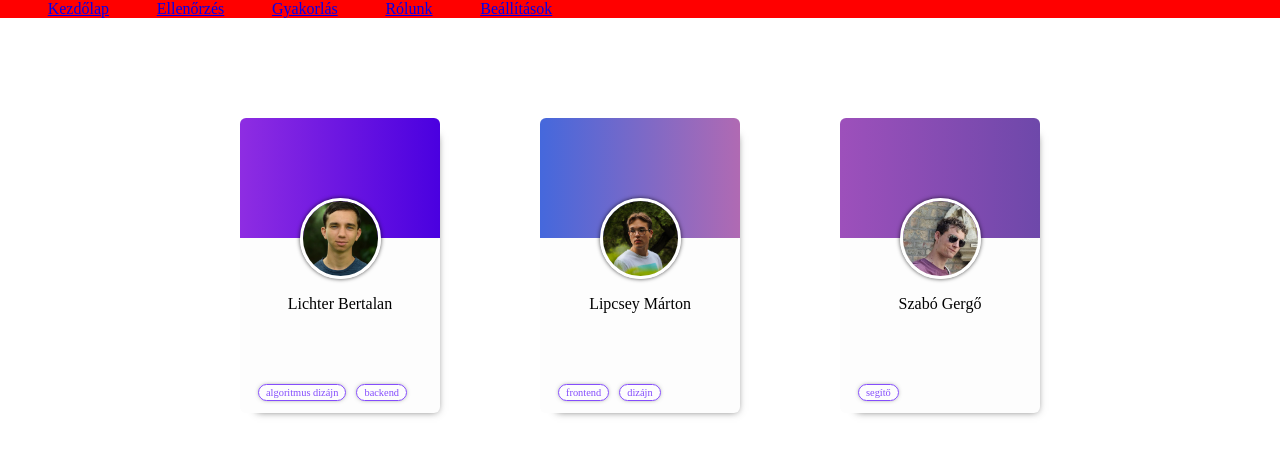
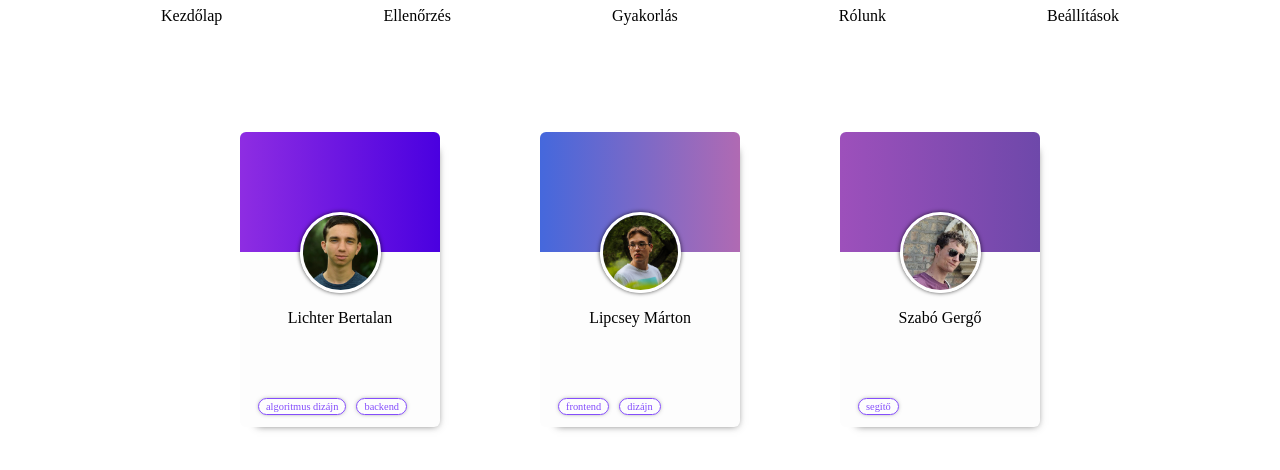
Before and after one commit to lichterberci/DerivativeCalculatorFrontend, a Next.js app: page /about in a window 1280 px wide. Shown: the top 470 px of the page. Built offline with nearby package versions, Linux system fonts and the light colour scheme.

Commit message:
hamburger menu looking cool

```diff
--- a/components/HamburgerMenu.tsx
+++ b/components/HamburgerMenu.tsx
@@ -13,37 +13,93 @@ export default function HamburgerMenu(props: { items: INavbarItemData[] }): JSX.
     const { items } = props;
 
     return(
-        <div className={styles.holderNuzi}>
-
-            <div style={{display:"flex", flexDirection:"row", maxWidth:600,alignItems:'center', justifyContent:'space-evenly'}}>
+        <div>
+            <div className={styles.holder}>
                 {
                     items.map((item, i) => {
                         return (
-                            <div className={styles.navBarItem} key={i}>
-                                <Link href={item.href}>
-                                    { item.name }
-                                </Link>
-                            </div>
+                            <Link key={i} className={styles.navBarItem} href={item.href}>
+                                { item.name }
+                            </Link>
                         );
                     })
                 }
             </div>
 
-            {/* <div className='relative p-2'>
-                <Menu customBurgerIcon={<HamburgerIcon />} width={'auto'} className='left-0 top-12' >
-                    <Links />
+            <div className={styles.hamburgerHolder}>
+                <Menu styles={ stylesDik } disableOverlayClick customBurgerIcon={<HamburgerIcon />} width={'auto'} className={styles.burgerMenuHolder} >
+                    {
+                        items.map((item, i) => {
+                            return (
+                                <Link key={i} className={styles.hamburgerItem} href={item.href}>
+                                    { item.name }
+                                </Link>
+                            );
+                        })
+                    }
                 </Menu>
-            </div> */}
+            </div>
         </div>
     )
 }
 
-
+var stylesDik = {
+    bmBurgerButton: {
+      position: 'fixed',
+      width: '36px',
+      height: '30px',
+    },
+    bmBurgerBars: {
+      background: '#373a47'
+    },
+    bmBurgerBarsHover: {
+      background: '#a90000'
+    },
+    bmCrossButton: {
+      height: '24px',
+      width: '24px'
+    },
+    bmCross: {
+      background: '#bdc3c7'
+    },
+    bmMenuWrap: {
+      position: 'fixed',
+      height: '100%',
+      display:'flex',
+      flexDirection: 'column',
+    },
+    bmMenu: {
+      background: '#373a47',
+      padding: '2.5em 1.5em 0',
+      fontSize: '1.15em',
+      overflow: 'hidden',
+    },
+    bmMorphShape: {
+      fill: '#373a47'
+    },
+    bmItemList: {
+      width:"100%",
+      color: '#b8b7ad',
+      padding: '0.8em',
+      display:'flex',
+      flexDirection: 'column',
+      overflow: 'hidden',
+    },
+    bmItem: {
+      display: 'inline-block'
+    },
+    bmOverlay: {
+      background: 'rgba(0, 0, 0, 0.3)'
+    }
+  }
 
 
 const HamburgerIcon = () => (<div className='p-1/2'><svg className="w-8 h-8 text-gray-500" fill="none" strokeLinecap="round" strokeLinejoin="round" strokeWidth="2" viewBox="0 0 24 24" stroke="currentColor"><path d="M4 6h16M4 12h16M4 18h16"></path></svg></div>)
 
 export const Links = () => (<>
-    <Link className='font-bold p-4' href="/">Home</Link>
-    <Link className='font-bold p-4' href="/">About</Link>
+    <Link className='font-bold p-4' href="/">Kezdőlap</Link>
+    <Link className='font-bold p-4' href="/">Ellenőrzés</Link>
+    <Link className='font-bold p-4' href="/">Gyakorlás</Link>
+    <Link className='font-bold p-4' href="/">Rólunk</Link>
+    <Link className='font-bold p-4' href="/">Beállítások</Link>
 </>)
--- a/pages/_app.tsx
+++ b/pages/_app.tsx
@@ -2,6 +2,7 @@ import type { AppProps } from 'next/app'
 import { useRouter } from 'next/router';
 import Script from 'next/script'
 import { useEffect } from 'react';
+import HamburgerMenu from '../components/HamburgerMenu';
 import { GoogleLogPage } from '../scripts/GoogleAnalytics';
 
 export default function App({ Component, pageProps }: AppProps) {
@@ -20,6 +21,29 @@ export default function App({ Component, pageProps }: AppProps) {
         }
     }, [router.events])
 
+    const navBarItems = [
+		{
+			href: "/",
+			name: "Kezdőlap"
+		},
+		{
+			href: "/calculator",
+			name: "Ellenőrzés"
+		},
+		{
+			href: "/exercise",
+			name: "Gyakorlás"
+		},
+		{
+			href: "/about",
+			name: "Rólunk"
+		},
+		{
+			href: "/settings",
+			name: "Beállítások"
+		}
+	];
+
     return (<>
         <Script strategy="lazyOnload" src={`https://www.googletagmanager.com/gtag/js?id=${process.env.GTAG_KEY}`} />
 
@@ -34,7 +58,7 @@ export default function App({ Component, pageProps }: AppProps) {
         `}
         </Script>
 
-
+        <HamburgerMenu items={navBarItems}/>
 
         <Component {...pageProps} />
         </>)
--- a/pages/_document.tsx
+++ b/pages/_document.tsx
@@ -38,7 +38,7 @@ export default function Document() {
 			<Head />
 			<body style={{width: "100%", height: "100%", margin: 0}}>
 				{/* <Navbar items={navBarItems} /> */}
-				<HamburgerMenu items={navBarItems}/>
+
 				<Main />
 				<NextScript />
 			</body>
--- a/pages/calculator.tsx
+++ b/pages/calculator.tsx
@@ -59,12 +59,13 @@ export default function CalculatorPage (): JSX.Element {
         </Head>
         <main>
             <MathJaxContext version={3} config={MathJaxConfig}>
+                <div className={styles.myContainer}>
+                    <div style={{marginTop:100}}>
                         <h1 className={styles.title}>
                             <span className={styles.nemHiszed}>Nem hiszed?</span>
                             <span>{" "}</span>
                             <span className={styles.derivative}> Deriváld le!</span>
                         </h1>
-                <div className={styles.myContainer}>
                         <span className={styles.inputHolder}>
                             <input
                                 className={styles.input}
@@ -108,6 +109,7 @@ export default function CalculatorPage (): JSX.Element {
                         }
                         </div>
                     </div>
+                </div>
             </MathJaxContext>
         </main>
     </>);
--- a/pages/index.tsx
+++ b/pages/index.tsx
@@ -11,6 +11,7 @@ export default function Home() {
 		setDarkMode(GetPreferences("darkMode"));
 
 	}, [])
+
 
 	return (<>
 		<Head>
--- a/styles/burger.module.css
+++ b/styles/burger.module.css
@@ -1,65 +1,47 @@
 
-.bm-burger-button {
-
-    width: 36px;
-    height: 30px;
-    left: 36px;
-
-    top: 36px;
+.navBarItem{
+    text-decoration: none;
+    color:black;
 }
 
-.bm-burger-bars {
-    background: #373a47;
+.holder{
+    padding:7px 0px;
+    display:flex;
+    flex-direction:row;
+    max-width:600;
+    align-items:center;
+    justify-content:space-evenly
 }
 
-
-.bm-cross-button {
-    height: 24px;
-    width: 24px;
+.hamburgerHolder{
+    display:none
 }
 
-.bm-cross {
-    background: #bdc3c7;
+@media screen and (max-width: 480px){
+
+
+    .holder{
+        display: none;
     }
 
-.bm-menu-wrap {
-    position: fixed;
-    height: 100%;
+    .hamburgerHolder{
+        position: relative;
+        display: block;
+        width:45px;
+        z-index: 5;
     }
 
-.bm-menu {
-    background: #373a47;
-    padding: 0.3rem 0.3rem 0;
-    font-size: 1.15em;
+    .burgerMenuHolder{
+        position: relative;;
+        display:flex;
+        flex-direction: column;
+        width: 100%;
     }
 
-.bm-morph-shape {
-    fill: #373a47;
+    .hamburgerItem{
+        text-decoration: none;
+        color:white;
+        padding: 5px;
     }
 
-.bm-item-list {
-
-    color: #b8b7ad;
-    padding: 0.8em;
 }
-
-.bm-item {
-    display: inline-block;
-}
-
-.bm-overlay {
-    background: rgba(0, 0, 0, 0.3);
-}
-/* styling next link component so that will be a column list of links*/
-.bm-item-list a {
-    display: flex;
-    flex-direction: column;
-}
-
-.holderNuzi{
-    background-color:red
-}
-
-.navBarItem{
-    background-color:red
-}
```
Lines whose indentation alone changed are shown as unchanged.
